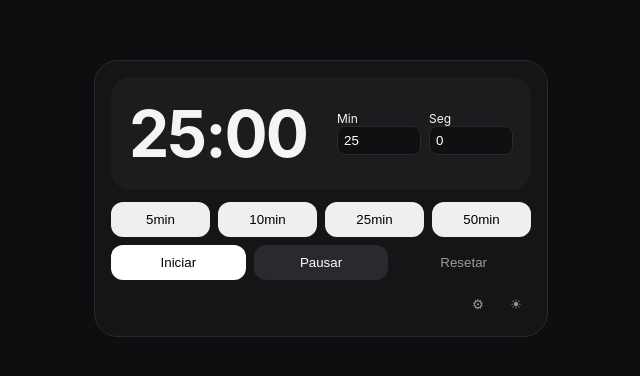
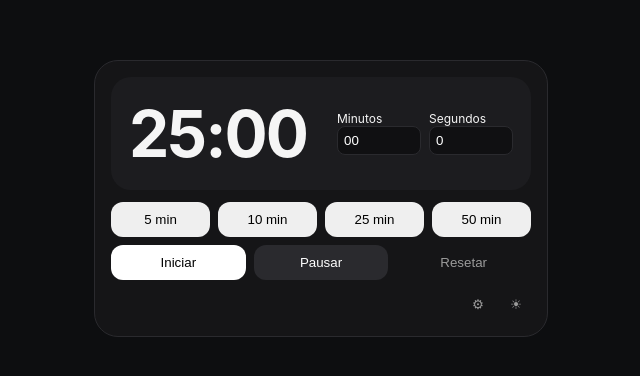
Before and after one commit to CarolGonzaga/countdown-notion, a plain HTML site: page index.html in a window 1280 px wide. Shown: the part 202-578 px from the top of the page, 319-959 px from the left. Drawn offline with Linux system fonts and the light colour scheme.

Commit message:
ajustes da página HTML

```diff
--- a/index.html
+++ b/index.html
@@ -18,18 +18,18 @@
 
             <div class="manual-inputs">
               <label class="input-group">
-                <span>Min</span>
+                <span>Minutos</span>
                 <input
                   id="minutesInput"
                   type="number"
                   min="0"
                   max="999"
-                  value="25"
+                  value="00"
                 />
               </label>
 
               <label class="input-group">
-                <span>Seg</span>
+                <span>Segundos</span>
                 <input
                   id="secondsInput"
                   type="number"
@@ -43,10 +43,10 @@
         </div>
 
         <div class="preset-row">
-          <button class="preset-button" data-min="5">5min</button>
-          <button class="preset-button" data-min="10">10min</button>
-          <button class="preset-button" data-min="25">25min</button>
-          <button class="preset-button" data-min="50">50min</button>
+          <button class="preset-button" data-min="5">5 min</button>
+          <button class="preset-button" data-min="10">10 min</button>
+          <button class="preset-button" data-min="25">25 min</button>
+          <button class="preset-button" data-min="50">50 min</button>
         </div>
 
         <div class="action-row">
```
